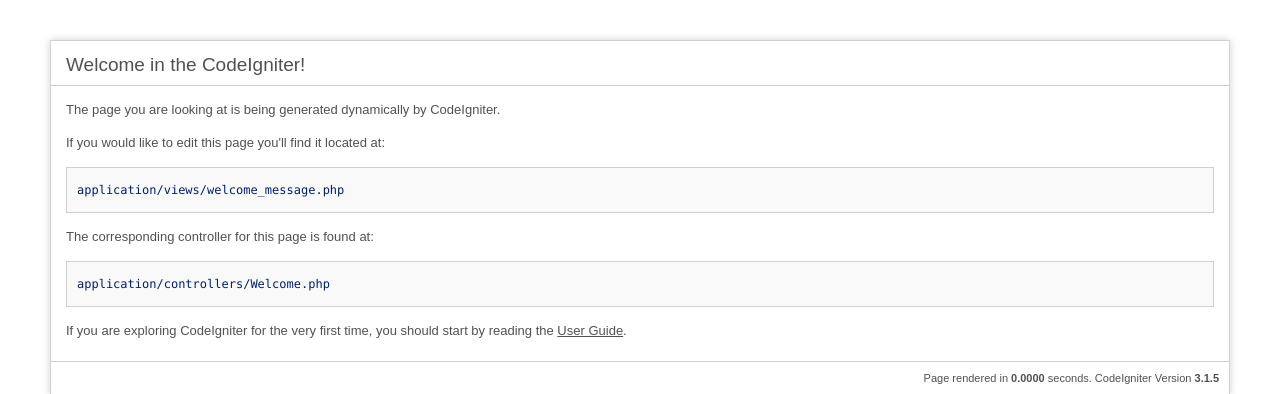
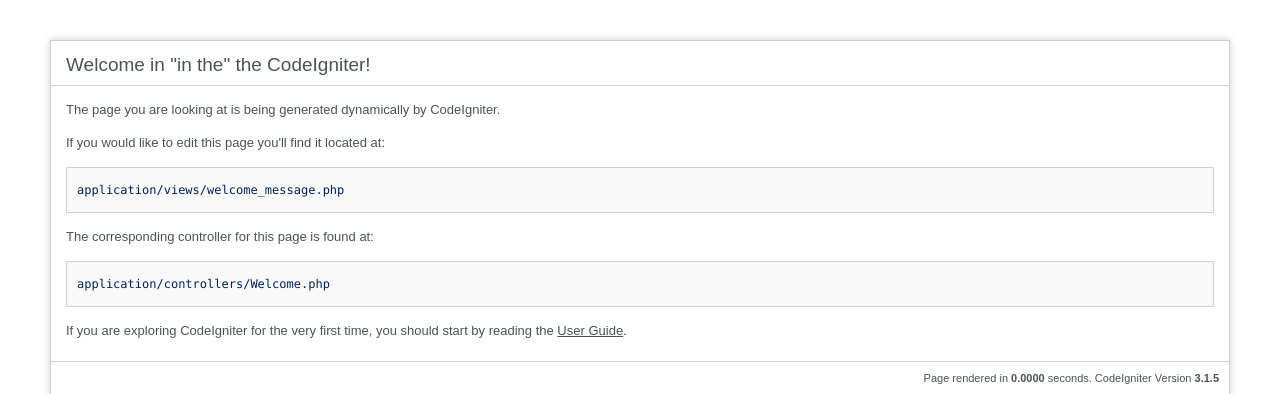
Before and after one commit to peyman-soleymnai/DevOps, a CodeIgniter app: page /database/ in a window 1280 px wide. Shown: the top 394 px of the page. Run offline with CodeIgniter, Linux system fonts and the light colour scheme.

Commit message:
ADD  to file

```diff
--- a/application/views/welcome_message.php
+++ b/application/views/welcome_message.php
@@ -68,7 +68,7 @@ defined('BASEPATH') OR exit('No direct script access allowed');
 <body>
 
 <div id="container">
-	<h1>Welcome in the  CodeIgniter!</h1>
+	<h1>Welcome in "in the" the  CodeIgniter!</h1>
 
 	<div id="body">
 		<p>The page you are looking at is being generated dynamically by CodeIgniter.</p>
```
